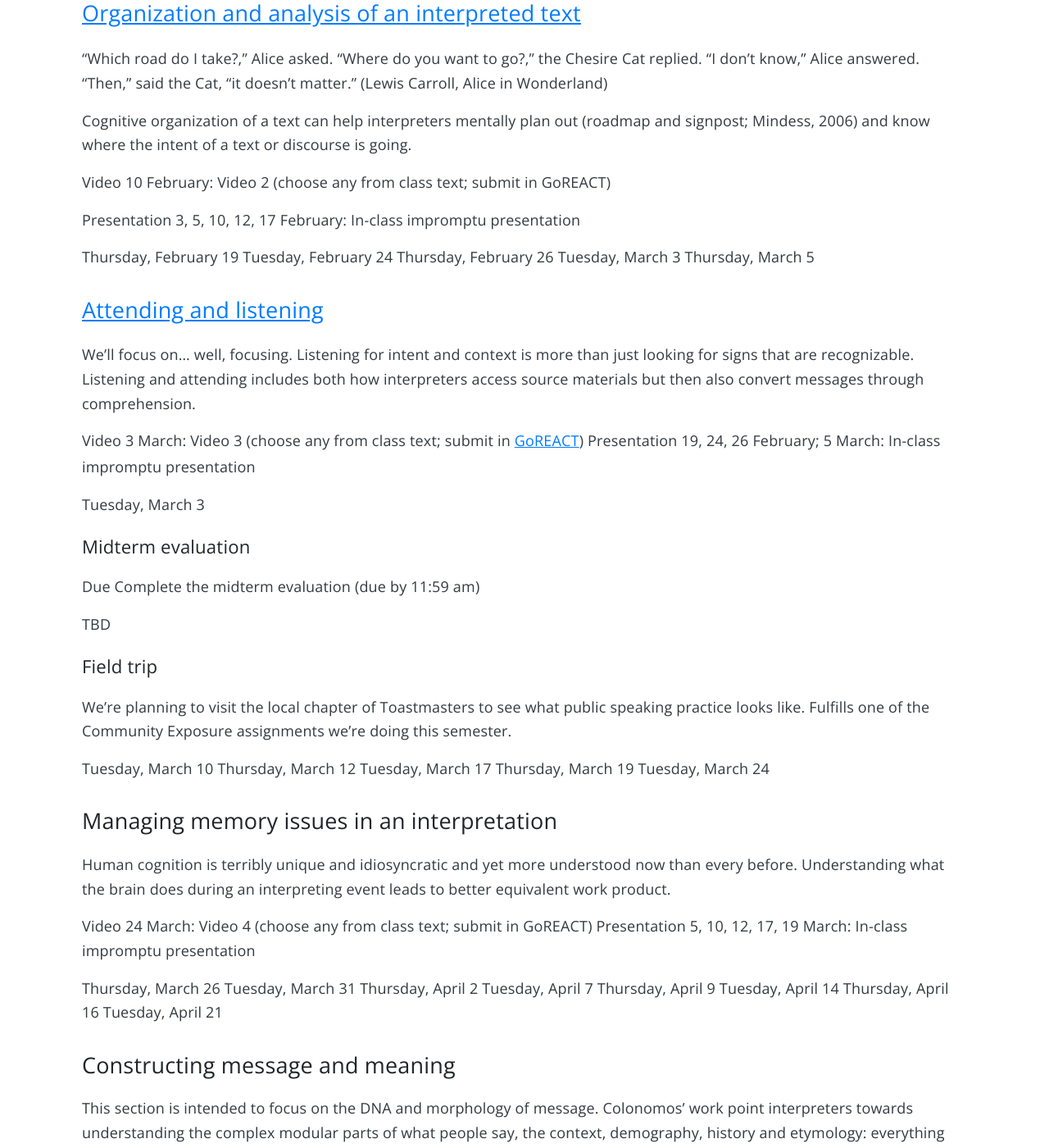
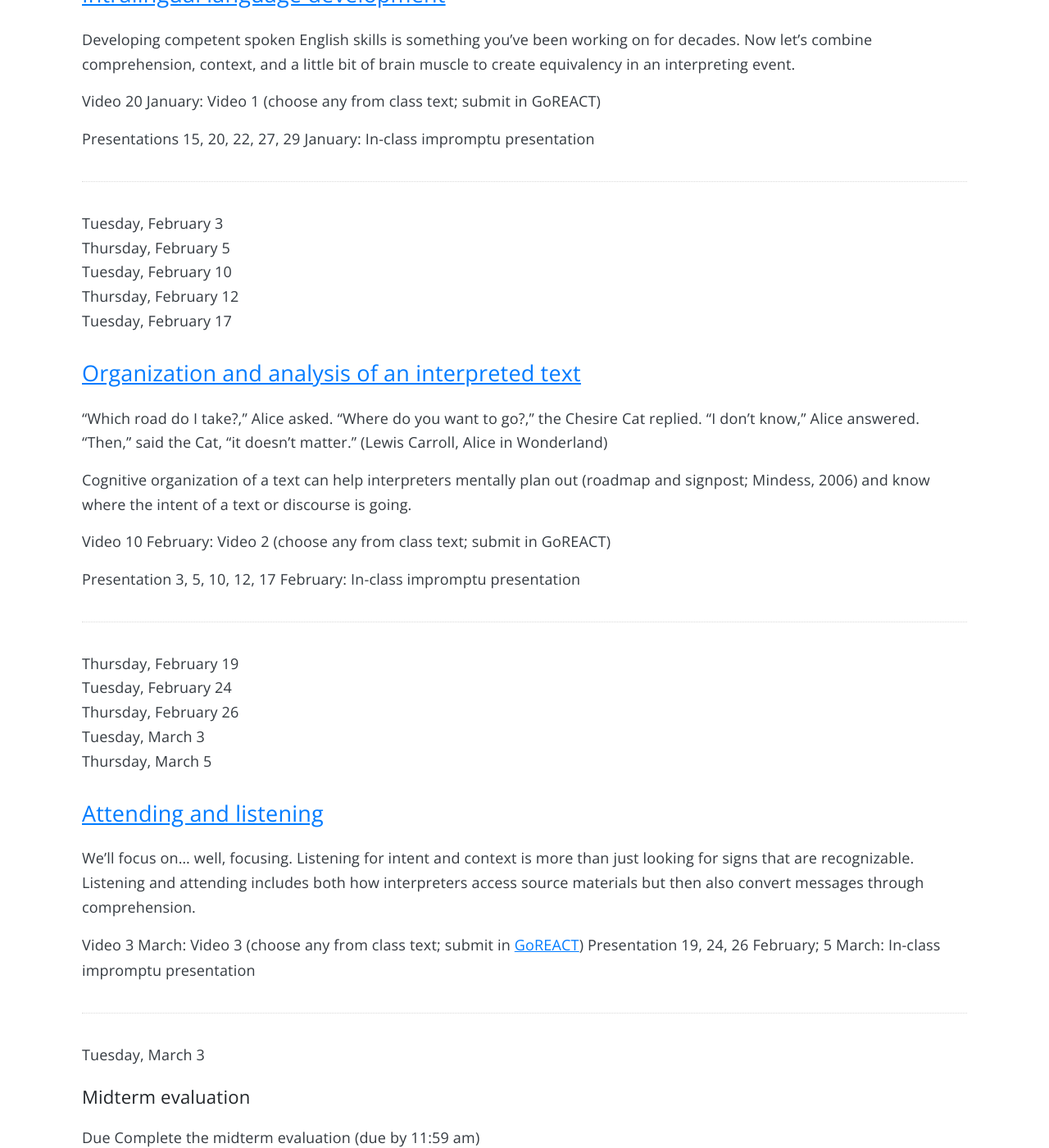
Before and after one commit to intrpr/jekyll-portfol-test, a Jekyll site: the page built from _posts/2019-06-09-schedule.md, in a window 1280 px wide and 1400 px high, scrolled down 1410 px. Shown: the whole window at 82% size. Built offline with Jekyll 4.4.1, drawn with Linux system fonts in a browser that asks for light colours; nearby versions of some CDN libraries; some web fonts are replaced; our own code applies the rules of GitHub Pages for plain Markdown files; comment, search, counter and statistics services are not loaded; some of the changed text lies outside the part shown.

Commit message:
Update 2019-06-09-schedule.md

```diff
--- a/_posts/2019-06-09-schedule.md
+++ b/_posts/2019-06-09-schedule.md
@@ -11,8 +11,8 @@ description: This course is an introduction to the skills and processes required
 
 (This schedule is subject to frequent changes and updates; please check back often.)
 
-Thursday, January 8
-Tuesday, January 13
+Thursday, January 8<br>
+Tuesday, January 13<br>
 Thursday, January 15
 
 ## [Contexting interpretive ‘work’ and de-personalizing feedback](http://)
@@ -21,15 +21,19 @@ One of the greatest struggles of the professional signed language interpreting f
 
 Due 8 January: [Student/teacher contract due](http://) (due by 11:59 pm)
 
+***
+
 Tuesday, January 13
 
 ### Pre-assessment
 
 Exam 13 January: Produce unrehearsed spoken language interpretation (source text in [GoREACT class site](http://); due by 11:59 pm)
 
-Tuesday, January 20
-Thursday, January 22
-Tuesday, January 27
+***
+
+Tuesday, January 20<br>
+Thursday, January 22<br>
+Tuesday, January 27<br>
 Thursday, January 29
 
 ## [Intralingual language development](http://)
@@ -40,10 +44,12 @@ Video 20 January: Video 1 (choose any from class text; submit in GoREACT)
 
 Presentations 15, 20, 22, 27, 29 January: In-class impromptu presentation
 
-Tuesday, February 3
-Thursday, February 5
-Tuesday, February 10
-Thursday, February 12
+***
+
+Tuesday, February 3<br>
+Thursday, February 5<br>
+Tuesday, February 10<br>
+Thursday, February 12<br>
 Tuesday, February 17
 
 ## [Organization and analysis of an interpreted text](http://)
@@ -60,10 +66,12 @@ Video 10 February: Video 2 (choose any from class text; submit in GoREACT)
 
 Presentation 3, 5, 10, 12, 17 February: In-class impromptu presentation
 
-Thursday, February 19
-Tuesday, February 24
-Thursday, February 26
-Tuesday, March 3
+***
+
+Thursday, February 19<br>
+Tuesday, February 24<br>
+Thursday, February 26<br>
+Tuesday, March 3<br>
 Thursday, March 5
 
 ## [Attending and listening](http://)
@@ -73,11 +81,15 @@ We’ll focus on... well, focusing. Listening for intent and context is more tha
 Video 3 March: Video 3 (choose any from class text; submit in [GoREACT](http://))
 Presentation 19, 24, 26 February; 5 March: In-class impromptu presentation
 
+***
+
 Tuesday, March 3
 
 ### Midterm evaluation
 
 Due Complete the midterm evaluation (due by 11:59 am)
+
+***
 
 TBD
 
@@ -85,10 +97,12 @@ TBD
 
 We’re planning to visit the local chapter of Toastmasters to see what public speaking practice looks like. Fulfills one of the Community Exposure assignments we’re doing this semester.
 
-Tuesday, March 10
-Thursday, March 12
-Tuesday, March 17
-Thursday, March 19
+***
+
+Tuesday, March 10<br>
+Thursday, March 12<br>
+Tuesday, March 17<br>
+Thursday, March 19<br>
 Tuesday, March 24
 
 ## Managing memory issues in an interpretation
@@ -98,13 +112,15 @@ Human cognition is terribly unique and idiosyncratic and yet more understood now
 Video 24 March: Video 4 (choose any from class text; submit in GoREACT)
 Presentation 5, 10, 12, 17, 19 March: In-class impromptu presentation
 
-Thursday, March 26
-Tuesday, March 31
-Thursday, April 2
-Tuesday, April 7
-Thursday, April 9
-Tuesday, April 14
-Thursday, April 16
+***
+
+Thursday, March 26<br>
+Tuesday, March 31<br>
+Thursday, April 2<br>
+Tuesday, April 7<br>
+Thursday, April 9<br>
+Tuesday, April 14<br>
+Thursday, April 16<br>
 Tuesday, April 21
 
 ## Constructing message and meaning
@@ -114,6 +130,8 @@ This section is intended to focus on the DNA and morphology of message. Colonomo
 Video 21 April: Video 5 (choose any from class text; submit in GoREACT)
 Presentation 26, 31 March; 2, 14, 16, 21 April: In-class impromptu presentation
 
+***
+
 Friday, April 24
 
 ### (Final) Post-assessment
```
